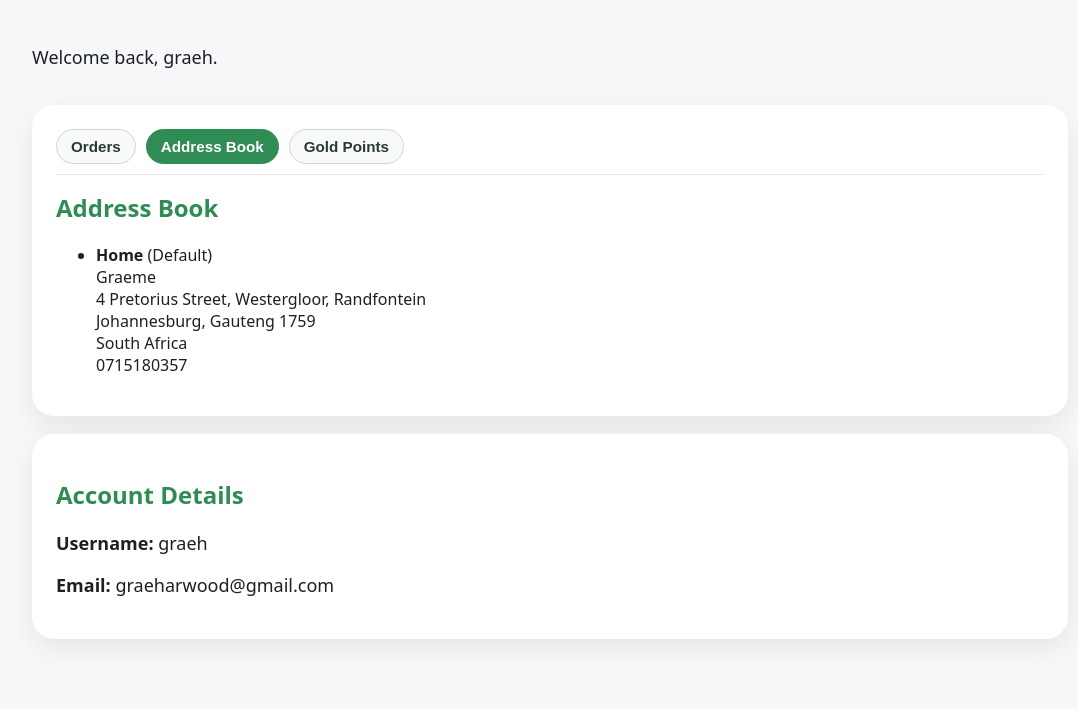
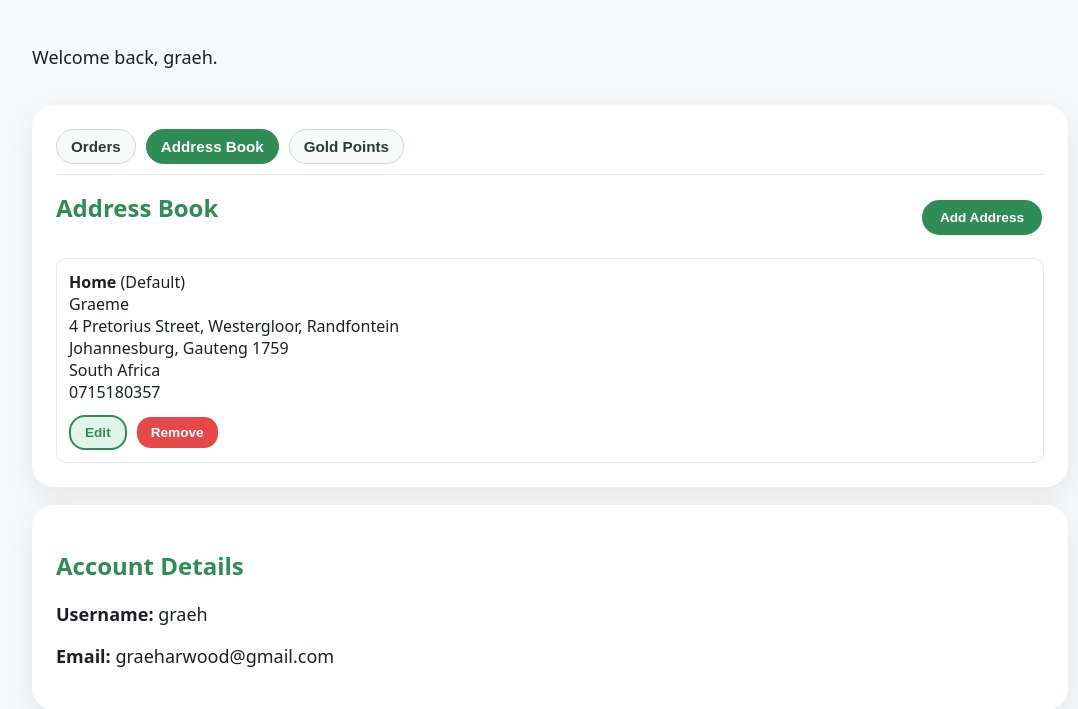
Before and after one commit to Graeza/vgh, a Django app: page /auth/account/ in a window 1280 px wide, after a click on "Address Book". Shown: the part 302-1011 px from the top of the page, without its empty margins (90-1168 px from the left). Run offline with Django 4.2, Linux system fonts and the light colour scheme; a user stored in the database is signed in; data comes from the database, SQL or seed files in the repository.

Commit message:
Add address book action buttons in account tab

```diff
--- a/products/static/products/css/app.css
+++ b/products/static/products/css/app.css
@@ -307,3 +307,33 @@ p {
 .account-tabs__panel h2 {
     margin-top: 0;
 }
+
+.account-tabs__panel-header {
+    display: flex;
+    justify-content: space-between;
+    align-items: center;
+    gap: 12px;
+    flex-wrap: wrap;
+}
+
+.address-list {
+    list-style: none;
+    margin: 14px 0 0;
+    padding: 0;
+    display: grid;
+    gap: 12px;
+}
+
+.address-list__item {
+    border: 1px solid #e5e7eb;
+    border-radius: 10px;
+    background: #fff;
+    padding: 12px;
+}
+
+.address-list__actions {
+    display: flex;
+    gap: 8px;
+    margin-top: 12px;
+    flex-wrap: wrap;
+}
--- a/users/templates/users/account.html
+++ b/users/templates/users/account.html
@@ -30,17 +30,24 @@
     </section>
 
     <section class="account-tabs__panel" data-tab-panel="address-book" role="tabpanel" id="address-book-panel" aria-labelledby="address-book-tab" hidden>
-      <h2>Address Book</h2>
+      <div class="account-tabs__panel-header">
+        <h2>Address Book</h2>
+        <button type="button" class="btn btn-primary btn-sm">Add Address</button>
+      </div>
       {% if addresses %}
-        <ul>
+        <ul class="address-list">
           {% for address in addresses %}
-            <li>
+            <li class="address-list__item">
               <strong>{{ address.label }}</strong>{% if address.is_default %} (Default){% endif %}<br>
               {{ address.recipient_name }}<br>
               {{ address.line_1 }}{% if address.line_2 %}, {{ address.line_2 }}{% endif %}<br>
               {{ address.city }}, {{ address.state }} {{ address.postal_code }}<br>
               {{ address.country }}<br>
               {{ address.phone }}
+              <div class="address-list__actions">
+                <button type="button" class="btn btn-soft btn-sm">Edit</button>
+                <button type="button" class="btn btn-danger btn-sm">Remove</button>
+              </div>
             </li>
           {% endfor %}
         </ul>
```
